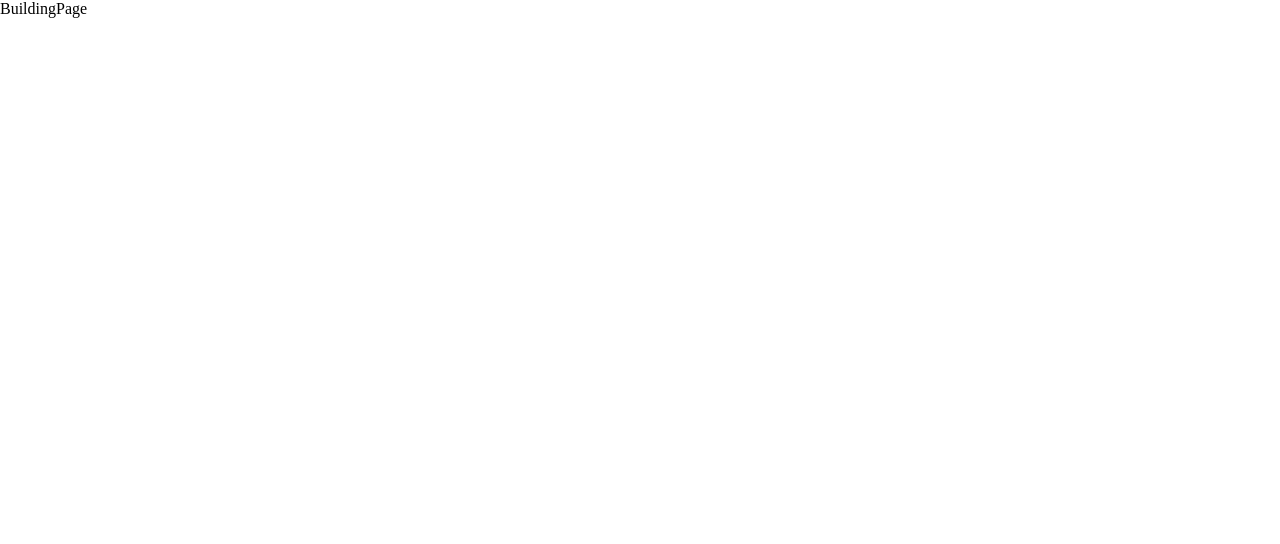
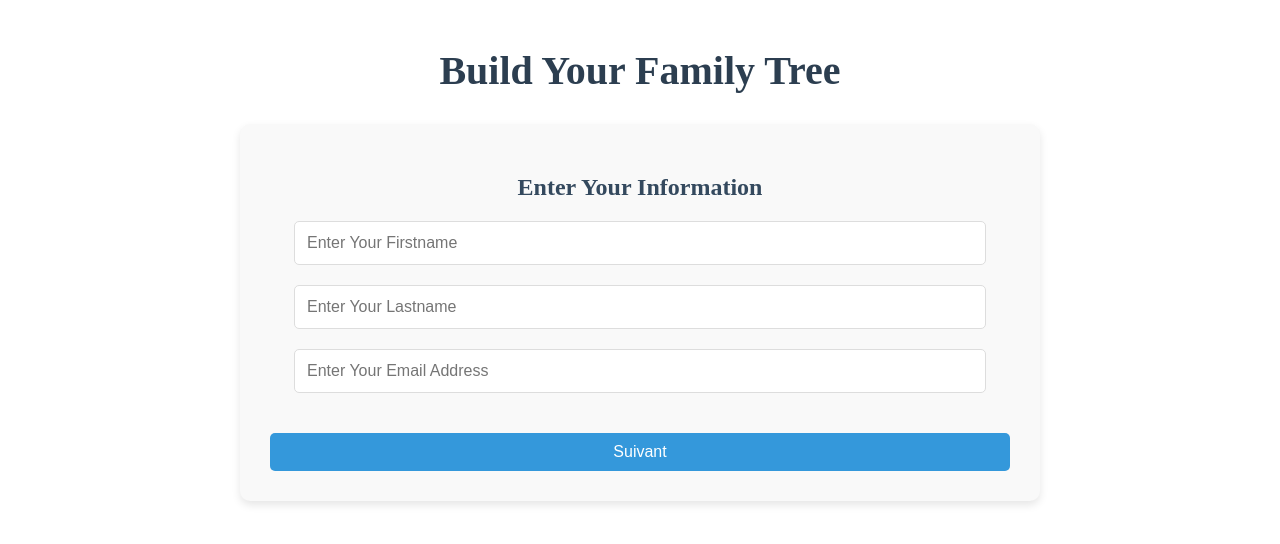
Before and after one commit to gaetanZipp/Familink-FrontEnd, a React (Vite) app in the folder Familink/: page /BuildingPage in a window 1280 px wide. Shown: the top 544 px of the page. Built offline with nearby package versions, Linux system fonts and the light colour scheme.

Commit message:
Mise a jour de la page header

```diff
--- a/Familink/src/components/BuildingPage/BuildingPage.css
+++ b/Familink/src/components/BuildingPage/BuildingPage.css
@@ -0,0 +1,98 @@
+.Building {
+    max-width: 800px;
+    margin: 0 auto;
+    padding: 20px;
+    text-align: center;
+  }
+
+  .Building h1 {
+    font-size: 2.5rem;
+    margin-bottom: 30px;
+    color: #2c3e50;
+  }
+
+  .Building-slide {
+    background-color: #f9f9f9;
+    border-radius: 10px;
+    padding: 30px;
+    box-shadow: 0 4px 8px rgba(0, 0, 0, 0.1);
+    margin-bottom: 20px;
+  }
+
+  .Building-slide h2 {
+    font-size: 1.5rem;
+    margin-bottom: 20px;
+    color: #34495e;
+  }
+
+  .Building-slide input {
+    width: 90%;
+    padding: 12px;
+    margin-bottom: 20px;
+    border: 1px solid #ddd;
+    border-radius: 5px;
+    font-size: 1rem;
+  }
+
+  .Building-slide input:focus {
+    outline: none;
+    border-color: #3498db;
+    box-shadow: 0 0 5px rgba(52, 152, 219, 0.5);
+  }
+
+  .navigation-buttons {
+    display: flex;
+    justify-content: space-between;
+    margin-top: 20px;
+  }
+
+  .navigation-buttons button {
+    padding: 10px 20px;
+    border: none;
+    border-radius: 5px;
+    font-size: 1rem;
+    cursor: pointer;
+    transition: all 0.3s ease;
+  }
+
+  .navigation-buttons button:first-child {
+    background-color: #95a5a6;
+    color: white;
+  }
+
+  .navigation-buttons button:first-child:hover {
+    background-color: #7f8c8d;
+  }
+
+  .navigation-buttons button:last-child {
+    background-color: #3498db;
+    color: white;
+  }
+
+  .navigation-buttons button:last-child:hover {
+    background-color: #2980b9;
+  }
+
+  .submit-btn {
+    background-color: #2ecc71 !important;
+  }
+
+  .submit-btn:hover {
+    background-color: #27ae60 !important;
+  }
+
+  /* Animation pour le changement de slide */
+  .Building-slide {
+    animation: fadeIn 0.5s ease;
+  }
+
+  @keyframes fadeIn {
+    from {
+      opacity: 0;
+      transform: translateY(20px);
+    }
+    to {
+      opacity: 1;
+      transform: translateY(0);
+    }
+  }
--- a/Familink/src/components/BuildingPage/BuildingPage.jsx
+++ b/Familink/src/components/BuildingPage/BuildingPage.jsx
@@ -1,10 +1,97 @@
-import React from 'react'
-import './BuildingPage.css'
+import React, { useState } from 'react';
+import './BuildingPage.css';
 
 const BuildingPage = () => {
+  const [currentSlide, setCurrentSlide] = useState(0);
+  const [slidesData, setSlidesData] = useState([
+    { firstName: '', NomFamille: '', email: '' }, // Données pour le premier slide
+    { fid: '', mid: '' } // Données pour le deuxième slide
+  ]);
+
+  const slides = [
+    {
+      title: "Enter Your Information",
+      inputs: [
+        { type: "text", name: "firstName", placeholder: "Enter Your Firstname", required: true },
+        { type: "text", name: "NomFamille", placeholder: "Enter Your Lastname", required: true },
+        { type: "email", name: "email", placeholder: "Enter Your Email Address", required: true }
+      ]
+    },
+    {
+      title: "Enter Your Information",
+      inputs: [
+        { type: "text", name: "fid", placeholder: "Enter Your Father's Name", required: true },
+        { type: "text", name: "mid", placeholder: "Enter Your Mother's Name", required: true }
+      ]
+    },
+  ];
+
+  const handleInputChange = (e) => {
+    const { name, value } = e.target;
+    setSlidesData(prev => {
+      const newData = [...prev];
+      newData[currentSlide] = {
+        ...newData[currentSlide],
+        [name]: value
+      };
+      return newData;
+    });
+  };
+
+  const handleNext = () => {
+    if (currentSlide < slides.length - 1) {
+      setCurrentSlide(currentSlide + 1);
+    }
+  };
+
+  const handlePrev = () => {
+    if (currentSlide > 0) {
+      setCurrentSlide(currentSlide - 1);
+    }
+  };
+
+  const handleSubmit = async (e) => {
+    e.preventDefault();
+
+    if (!isFormValid()) {
+      setMessage("⚠️ Veuillez remplir tous les champs correctement !");
+      return;
+    }
+
+    console.log('All slides data:', slidesData);
+    // Traitez ici la soumission de toutes les données
+    alert('Données soumises avec succès!');
+  };
+
   return (
-    <div>BuildingPage</div>
-  )
-}
+    <div className="Building">
+      <h1>Build Your Family Tree</h1>
+      <div className="Building-slide">
+        <h2>{slides[currentSlide].title}</h2>
+        {slides[currentSlide].inputs.map((input, index) => (
+          <input
+            key={`${input.name}-${index}`}
+            type={input.type}
+            name={input.name}
+            placeholder={input.placeholder}
+            required={input.required}
+            value={slidesData[currentSlide][input.name]}
+            onChange={handleInputChange}
+          />
+        ))}
+        <div className="navigation-buttons">
+          {currentSlide > 0 && (
+            <button onClick={handlePrev}>Retour</button>
+          )}
+          {currentSlide < slides.length - 1 ? (
+            <button onClick={handleNext}>Suivant</button>
+          ) : (
+            <button className="submit-btn" onClick={handleSubmit}>Soumettre</button>
+          )}
+        </div>
+      </div>
+    </div>
+  );
+};
 
-export default BuildingPage
+export default BuildingPage;
--- a/Familink/src/components/MainPage.jsx
+++ b/Familink/src/components/MainPage.jsx
@@ -10,7 +10,7 @@ import  Footer  from "../components/footer/Footer";
 
 export default function Main (){
 
-    return <>
+    return (
         <div>
             <Header />
             <Section1 />
@@ -20,6 +20,5 @@ export default function Main (){
             <Section5 />
             <Footer />
         </div>
-
-            </>
+    )
 }
--- a/Familink/src/components/header/Header.css
+++ b/Familink/src/components/header/Header.css
@@ -90,8 +90,33 @@ button {
   transition: 0.3s ease;
 }
 
+.signup-btn {
+  background: #af6811;
+  position: relative; /* Pour le lien absolu */
+}
+
+.signup-btn a {
+  top: 0;
+  left: 0;
+  width: 100%;
+  height: 100%;
+  display: flex;
+  align-items: center;
+  justify-content: center;
+  color: white;
+  text-decoration: none;
+}
+
+.signup-btn:hover {
+  background: #915829;
+  transform: translateY(-2px);
+  box-shadow: 0 4px 8px rgba(0, 0, 0, 0.2);
+}
+
 button:hover {
   background: #915829;
+  transform: translateY(-2px);
+  box-shadow: 0 4px 8px rgba(0, 0, 0, 0.2);
 }
 
 /* Media query pour les écrans de taille moyenne */
--- a/Familink/src/components/header/Header.jsx
+++ b/Familink/src/components/header/Header.jsx
@@ -12,6 +12,16 @@ const Header = () => {
       password: "",
       confirmPassword: "",
     });
+
+    const isFormValid = () => {
+      return (
+        formData.nom.trim() !== "" &&
+        formData.email.trim() !== "" &&
+        formData.password.trim() !== "" &&
+        formData.confirmPassword.trim() !== "" &&
+        formData.password === formData.confirmPassword
+      );
+    };
 
     useEffect(() => {
       // Ajouter une classe au body lorsque la page est montée
@@ -41,7 +51,7 @@ const Header = () => {
       }
 
       try {
-        const response = await fetch("http://localhost:5261/api/register", {
+        const response = await fetch("http://localhost:5109/api/register", {
           method: "POST",
           headers: {
             "Content-Type": "application/json",
@@ -125,9 +135,9 @@ const Header = () => {
               />
               <FaLock className="icon" />
             </div>
-          <button type="submit">Sign Up</button>
-          <br/><br/>
-          <button type="submit">Register With Google</button>
+            <button type="submit" className={`signup-btn ${!isFormValid() ? 'disabled' : ''}`} disabled={!isFormValid()}><Link to={isFormValid() ? "/BuildingPage" : "#"} style={{ pointerEvents: !isFormValid() ? 'none' : 'auto' }}>Sign Up</Link></button>
+            <br/><br/>
+            <button type="button">Register With Google</button>
         </form>
       </div>
     </div>
--- a/Familink/src/components/section1/Section1.css
+++ b/Familink/src/components/section1/Section1.css
@@ -2,26 +2,26 @@
 
 .section1 {
     display: flex;
-    justify-content: space-between; /* Répartir l'espace entre les éléments */
-    align-items: center; /* Centrer verticalement */
-    padding: 50px 100px; /* Espacement interne */
-    background-color: #fff; /* Couleur de fond */
-    color: #333; /* Couleur du texte */
+    justify-content: space-between;
+    align-items: center;
+    padding: 50px 100px;
+    background-color: #fff;
+    color: #333;
 }
 
 .section1-left {
-    width: 50%; /* 50% de la largeur */
-    height: 600px; /* Hauteur fixe pour la section */
-    background-image: url('../../assets/2315307.jpg'); /* Chemin de l'image */
-    background-size: cover; /* Ajuste l'image pour couvrir toute la div */
-    background-position: center; /* Centre l'image */
-    background-repeat: no-repeat; /* Empêche la répétition de l'image */
-    border-radius: 10px; /* Optionnel : arrondir les coins */
+    width: 50%;
+    height: 600px;
+    background-image: url('../../assets/2315307.jpg');
+    background-size: cover;
+    background-position: center;
+    background-repeat: no-repeat;
+    border-radius: 10px;
 }
 
 .section1-right {
-    width: 50%; /* 50% de la largeur */
-    padding: 20px; /* Espacement interne */
+    width: 50%;
+    padding: 20px;
 }
 
 .section1-right h1 {
@@ -33,56 +33,108 @@
 .section1-right p {
     font-size: 18px;
     line-height: 1.6;
+    margin-bottom: 30px;
+}
+
+/* Styles pour le bouton */
+.section1-right button {
+    background-color: #af6811;
+    color: white;
+    border: none;
+    padding: 12px 30px;
+    font-size: 18px;
+    border-radius: 5px;
+    cursor: pointer;
+    transition: all 0.3s ease;
+    box-shadow: 0 4px 6px rgba(0, 0, 0, 0.1);
+}
+
+.section1-right button:hover {
+    background-color: #915829;
+    transform: translateY(-2px);
+    box-shadow: 0 6px 8px rgba(0, 0, 0, 0.15);
+}
+
+.section1-right button:active {
+    transform: translateY(0);
+    box-shadow: 0 2px 4px rgba(0, 0, 0, 0.1);
+}
+
+.section1-right button:focus {
+    outline: none;
+    box-shadow: 0 0 0 3px rgba(74, 111, 165, 0.3);
+}
+
+/* Style pour le lien à l'intérieur du bouton */
+.section1-right button a {
+    color: white;
+    text-decoration: none;
+    font-weight: 500;
 }
 
 /* Media query pour les écrans de taille moyenne */
 @media (max-width: 1024px) {
     .section1 {
-        flex-direction: column; /* Empile les éléments verticalement */
-        padding: 50px; /* Réduit les marges */
+        flex-direction: column;
+        padding: 50px;
     }
 
     .section1-left, .section1-right {
-        width: 100%; /* Prend toute la largeur */
-        padding: 10px; /* Réduit l'espacement interne */
-        text-align: center; /* Centre le texte */
+        width: 100%;
+        padding: 10px;
+        text-align: center;
     }
 
     .section1-right h1 {
-        font-size: 28px; /* Réduit la taille de la police */
+        font-size: 28px;
     }
 
     .section1-right p {
-        font-size: 16px; /* Réduit la taille des paragraphes */
+        font-size: 16px;
+    }
+
+    .section1-right button {
+        font-size: 16px;
+        padding: 10px 25px;
     }
 }
 
 /* Media query pour les écrans de petite taille */
 @media (max-width: 768px) {
     .section1 {
-        padding: 30px; /* Réduit encore les marges */
+        padding: 30px;
     }
 
     .section1-right h1 {
-        font-size: 24px; /* Réduit davantage la taille de la police */
+        font-size: 24px;
     }
 
     .section1-right p {
-        font-size: 14px; /* Réduit encore la taille des paragraphes */
+        font-size: 14px;
+    }
+
+    .section1-right button {
+        font-size: 14px;
+        padding: 8px 20px;
     }
 }
 
 /* Media query pour les écrans très petits (mobiles) */
 @media (max-width: 480px) {
     .section1 {
-        padding: 20px; /* Réduit encore les marges */
+        padding: 20px;
     }
 
     .section1-right h1 {
-        font-size: 20px; /* Réduit encore la taille de la police */
+        font-size: 20px;
     }
 
     .section1-right p {
-        font-size: 12px; /* Réduit encore la taille des paragraphes */
+        font-size: 12px;
+    }
+
+    .section1-right button {
+        font-size: 12px;
+        padding: 6px 15px;
     }
 }
--- a/Familink/src/components/section1/Section1.jsx
+++ b/Familink/src/components/section1/Section1.jsx
@@ -1,6 +1,5 @@
 import React from 'react'
 import './Section1.css'
-import { Link } from 'react-router-dom'
 
 const Section1 = () => {
   return (
@@ -11,7 +10,6 @@ const Section1 = () => {
       <div className="section1-right">
         <h1>Build Your Family Tree Online</h1>
         <p>Family is important. Keep your family close with a family tree that will help you keep track of your relatives and ancestors.</p>
-        <button><Link to="/BuildingPage">Get Started</Link></button>
       </div>
     </div>
   )
```
Lines whose indentation alone changed are shown as unchanged.
